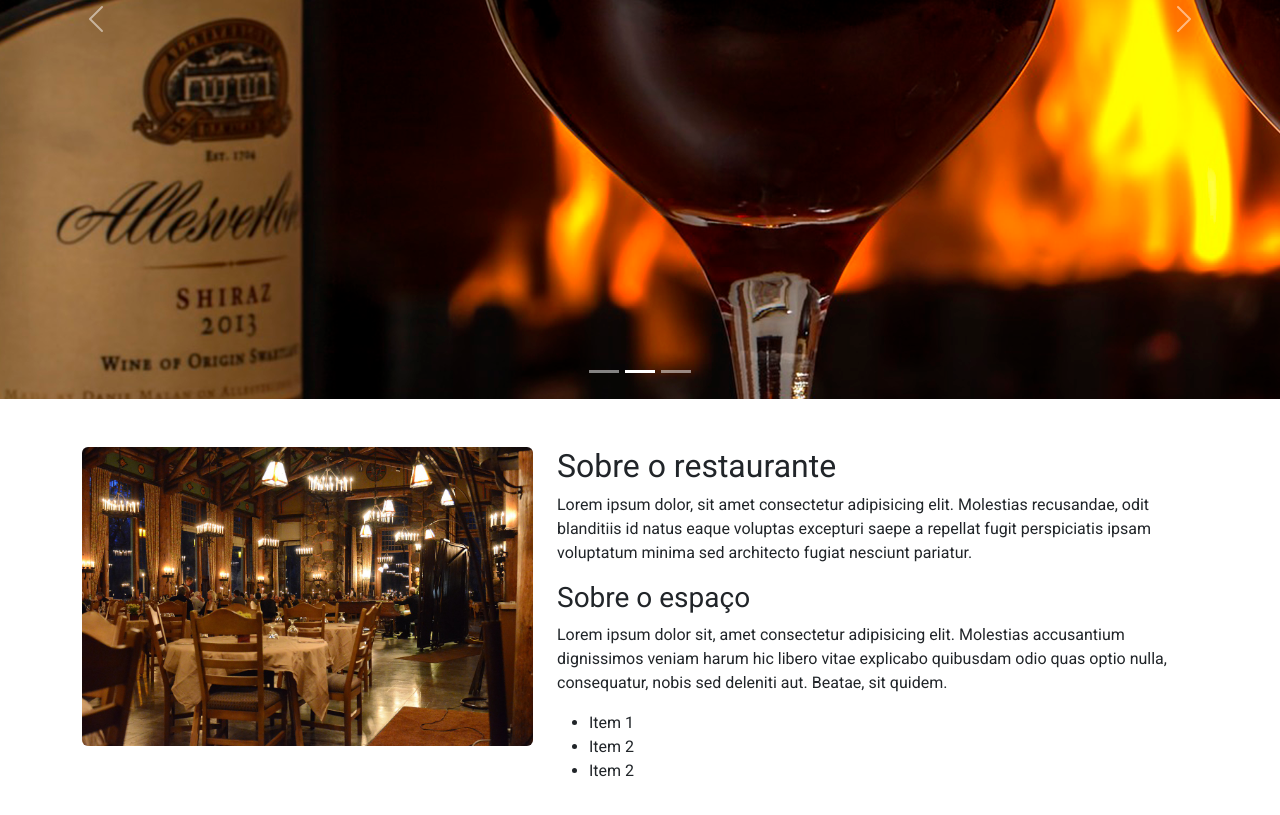
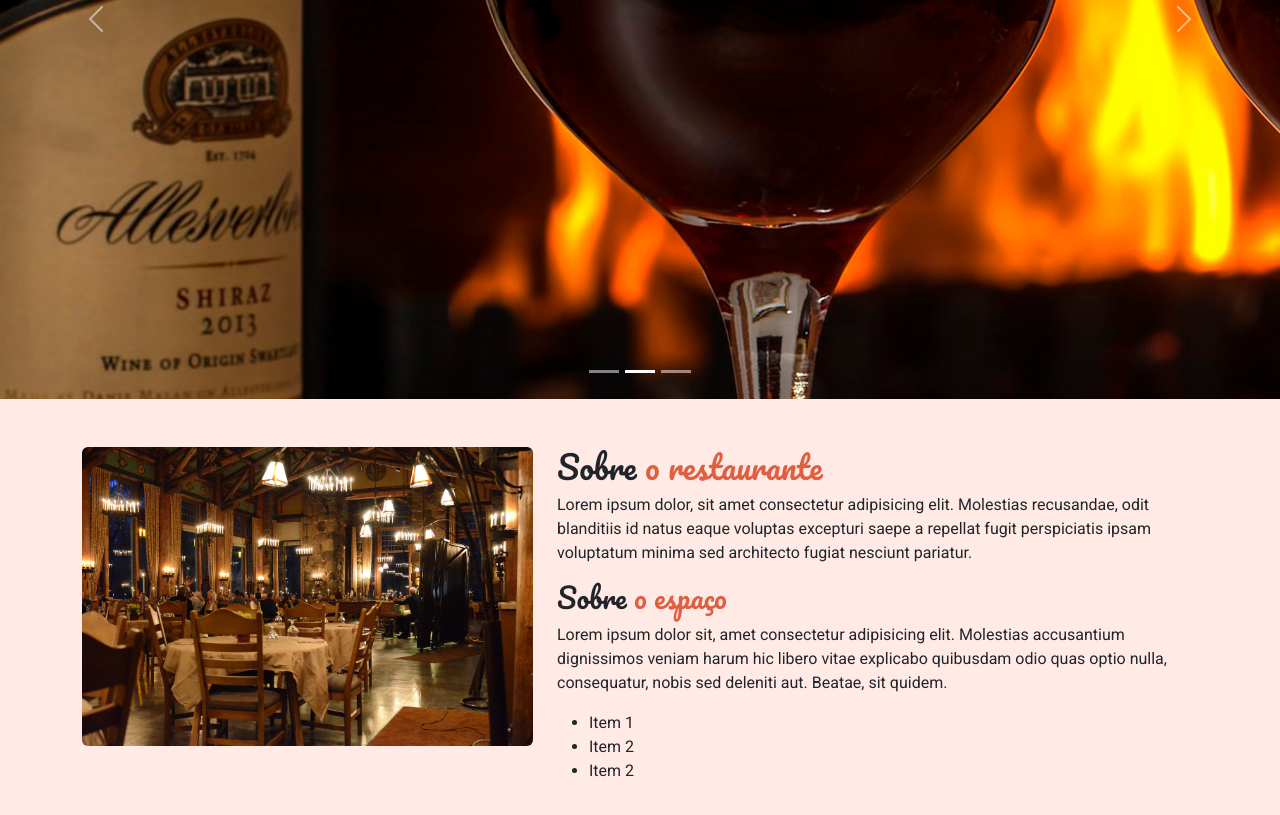
Before and after one commit to tjthiagocosta/ebac-projeto3, a plain HTML site: page index.html in a window 1280 px wide. Shown: the part 449-1264 px from the top of the page. Drawn offline with nearby package versions, Linux system fonts and the light colour scheme.

Commit message:
add section sobre

```diff
--- a/index.html
+++ b/index.html
@@ -17,7 +17,7 @@
 <body>
     <header class="navbar navbar-expand-lg sticky-top p-4">
         <div class="container">
-            <h1 class="navbar-brand m-0">Nome do restaurante</h1>
+            <h1 class="navbar-brand m-0 section-title">Nome do restaurante</h1>
             <button class="navbar-toggler" data-bs-toggle="collapse" data-bs-target="#menu-navegacao">
                 <span class="navbar-toggler-icon"></span>
             </button>
@@ -47,7 +47,7 @@
             </nav>
         </div>
     </header>
-    <section id="'sobre-o-restaurante">
+    <section id="sobre-o-restaurante">
         <div class="carousel slide" data-bs-ride="carousel" id="carousel">
             <div class="carousel-inner">
                 <div class="carousel-item active" data-bs-interval="3000">
@@ -80,13 +80,13 @@
                             alt="Foto do espaço interno do restaurante">
                     </div>
                     <div class="col-md-7">
-                        <h2>Sobre o restaurante</h2>
+                        <h2 class="section-title">Sobre <span>o restaurante</span></h2>
                         <p>Lorem ipsum dolor, sit amet consectetur adipisicing elit. Molestias recusandae, odit
                             blanditiis
                             id natus eaque voluptas excepturi saepe a repellat fugit perspiciatis ipsam voluptatum
                             minima
                             sed architecto fugiat nesciunt pariatur.</p>
-                        <h3>Sobre o espaço</h3>
+                        <h3 class="section-title">Sobre <span>o espaço</span></h3>
                         <p>Lorem ipsum dolor sit, amet consectetur adipisicing elit. Molestias accusantium dignissimos
                             veniam harum hic libero vitae explicabo quibusdam odio quas optio nulla, consequatur, nobis
                             sed
--- a/style.css
+++ b/style.css
@@ -17,10 +17,17 @@ body {
     color: #fff;
 }
 
-.navbar-brand {
-    font-family: Pacifico, cursive;
-}
-
 .navbar-toggler {
     background-color: #ffeae6;
 }
+
+.section-title {
+    font-family: Pacifico, cursive;
+}
+.section-title span {
+    color: #e15f41;
+}
+
+#sobre-o-restaurante {
+    background-color: #ffeae6;
+}
```
